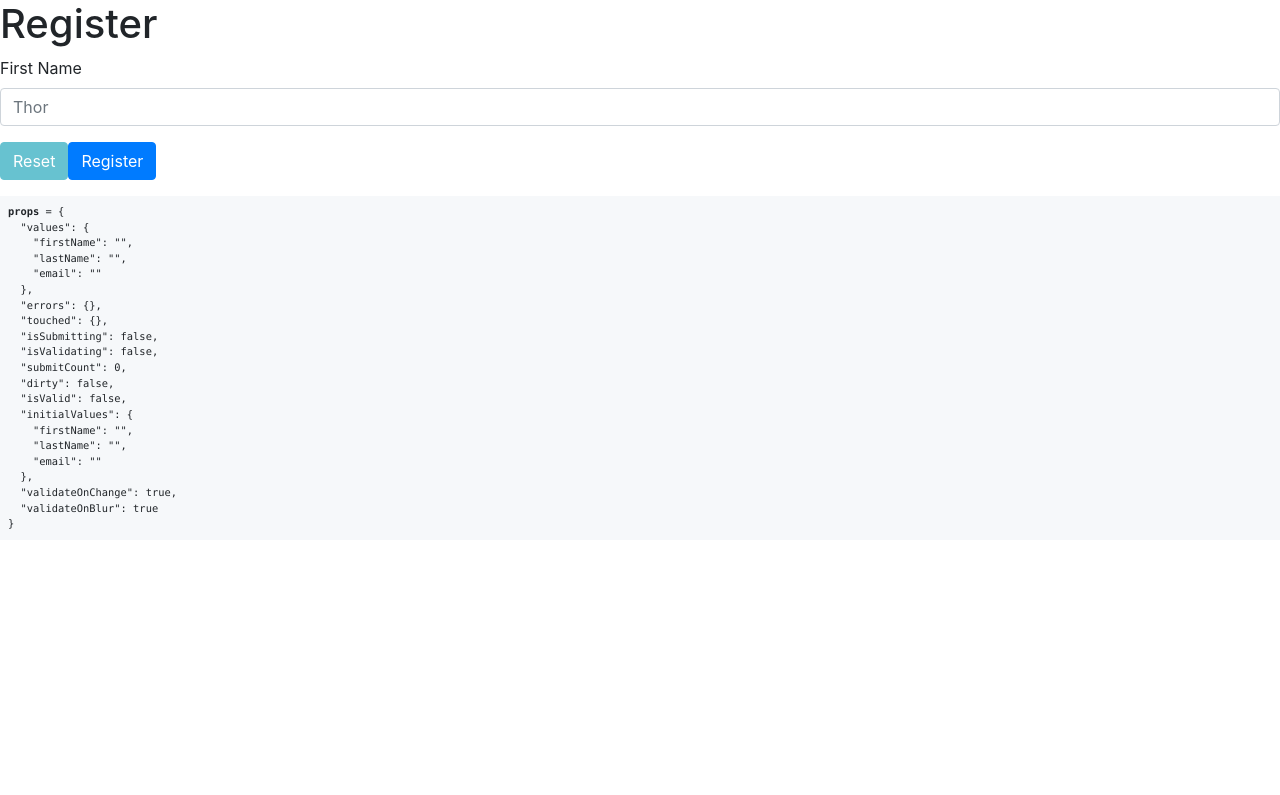
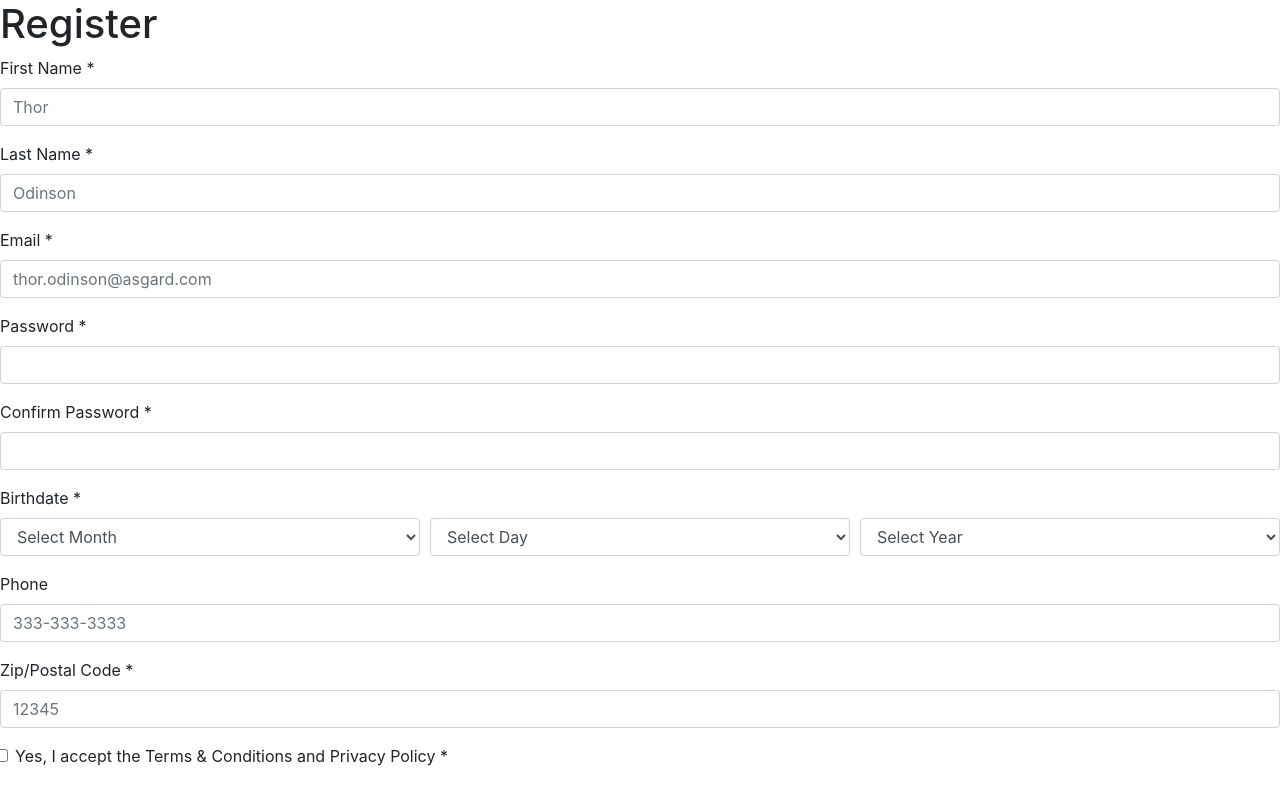
Before and after one commit to iliandy/711-register, a React (Create React App) app: page / in a window 1280 px wide. Shown: the top 795 px of the page. Built offline with nearby package versions, Linux system fonts and the light colour scheme.

Commit message:
Added all form inputs w/ validation, need to fix country radio buttons.

```diff
--- a/src/App.js
+++ b/src/App.js
@@ -2,22 +2,69 @@ import React from "react"
 import { Formik } from "formik"
 import * as Yup from "yup"
 import Button from "react-bootstrap/Button"
+import Col from "react-bootstrap/Col"
 import Form from "react-bootstrap/Form"
 import { DisplayFormikState } from "./helper"
 
 const schema = Yup.object().shape({
-  firstName: Yup.string().required("Required"),
-  // lastName: Yup.string().required("Required"),
-  // email: Yup.string()
-  //   .email("Invalid email")
-  //   .required("Required"),
+  firstName: Yup.string().required("First Name is required"),
+  lastName: Yup.string().required("Last Name is required"),
+  email: Yup.string()
+    .email("Invalid email")
+    .required("Email is required"),
+  password: Yup.string().required("Password is required"),
+  confirmPassword: Yup.string()
+    .oneOf([Yup.ref("password"), null], "Passwords don't match")
+    .required("Confirm Password is required"),
+  birthMon: Yup.number().required("Birth Month is required"),
+  birthDay: Yup.number().required("Birth Day is required"),
+  birthYear: Yup.number().required("Birth Year is required"),
+  phone: Yup.number().typeError("Invalid phone number"),
+  // country: Yup.string().required("Country is required"),
+  zip: Yup.number().required("Zip code is required"),
+  terms: Yup.boolean().oneOf(
+    [true],
+    "Must accept terms & conditions and privacy policy"
+  ),
+  offers: Yup.boolean(),
 })
 
 const initialValues = {
   firstName: "",
   lastName: "",
   email: "",
+  password: "",
+  confirmPassword: "",
+  birthMon: "",
+  birthDay: "",
+  birthYear: "",
+  phone: "",
+  country: "",
+  zip: "",
+  terms: false,
+  offers: false,
 }
+
+const birthMonths = [
+  "Jan",
+  "Feb",
+  "Mar",
+  "Apr",
+  "May",
+  "Jun",
+  "Jul",
+  "Aug",
+  "Sep",
+  "Oct",
+  "Nov",
+  "Dec",
+]
+const birthDays = Array(31)
+  .fill(1)
+  .map((x, y) => x + y)
+const birthYears = Array(100)
+  .fill(1935)
+  .map((x, y) => x + y)
 
 const App = () => (
   <div>
@@ -46,7 +93,7 @@ const App = () => (
         return (
           <Form onSubmit={handleSubmit}>
             <Form.Group controlId="validationFormikFirstName">
-              <Form.Label>First Name</Form.Label>
+              <Form.Label>First Name *</Form.Label>
               <Form.Control
                 type="text"
                 name="firstName"
@@ -60,6 +107,221 @@ const App = () => (
               {errors.firstName && touched.firstName && (
                 <div>{errors.firstName}</div>
               )}
+            </Form.Group>
+            <Form.Group controlId="validationFormikLastName">
+              <Form.Label>Last Name *</Form.Label>
+              <Form.Control
+                type="text"
+                name="lastName"
+                value={values.lastName}
+                placeholder="Odinson"
+                onBlur={handleBlur}
+                onChange={handleChange}
+                isValid={touched.lastName && !errors.lastName}
+                isInvalid={errors.lastName}
+              />
+              {errors.lastName && touched.lastName && (
+                <div>{errors.lastName}</div>
+              )}
+            </Form.Group>
+            <Form.Group controlId="validationFormikEmail">
+              <Form.Label>Email *</Form.Label>
+              <Form.Control
+                type="text"
+                name="email"
+                value={values.email}
+                placeholder="thor.odinson@asgard.com"
+                onBlur={handleBlur}
+                onChange={handleChange}
+                isValid={touched.email && !errors.email}
+                isInvalid={errors.email}
+              />
+              {errors.email && touched.email && <div>{errors.email}</div>}
+            </Form.Group>
+            <Form.Group controlId="validationFormikPassword">
+              <Form.Label>Password *</Form.Label>
+              <Form.Control
+                type="password"
+                name="password"
+                value={values.password}
+                onBlur={handleBlur}
+                onChange={handleChange}
+                isValid={touched.password && !errors.password}
+                isInvalid={errors.password}
+              />
+              {errors.password && touched.password && (
+                <div>{errors.password}</div>
+              )}
+            </Form.Group>
+            <Form.Group controlId="validationFormikConfirmPassword">
+              <Form.Label>Confirm Password *</Form.Label>
+              <Form.Control
+                type="password"
+                name="confirmPassword"
+                value={values.confirmPassword}
+                onBlur={handleBlur}
+                onChange={handleChange}
+                isValid={touched.confirmPassword && !errors.confirmPassword}
+                isInvalid={errors.confirmPassword}
+              />
+              {errors.confirmPassword && touched.confirmPassword && (
+                <div>{errors.confirmPassword}</div>
+              )}
+            </Form.Group>
+            <Form.Label htmlFor="birthMon">Birthdate *</Form.Label>
+            <Form.Row>
+              <Form.Group as={Col} md="4" controlId="validationFormikBirthMon">
+                <Form.Control
+                  as="select"
+                  id="birthMon"
+                  name="birthMon"
+                  value={values.birthMon}
+                  onBlur={handleBlur}
+                  onChange={handleChange}
+                  isValid={touched.birthMon && !errors.birthMon}
+                  isInvalid={errors.birthMon}
+                >
+                  <option value="" selected disabled hidden>
+                    Select Month
+                  </option>
+                  {birthMonths.map((month, index) => (
+                    <option value={index}>{month}</option>
+                  ))}
+                </Form.Control>
+                {errors.birthMon && touched.birthMon && (
+                  <div>{errors.birthMon}</div>
+                )}
+              </Form.Group>
+              <Form.Group as={Col} md="4" controlId="validationFormikBirthDay">
+                <Form.Control
+                  as="select"
+                  name="birthDay"
+                  value={values.birthDay}
+                  onBlur={handleBlur}
+                  onChange={handleChange}
+                  isValid={touched.birthDay && !errors.birthDay}
+                  isInvalid={errors.birthDay}
+                >
+                  <option value="" selected disabled hidden>
+                    Select Day
+                  </option>
+                  {birthDays.map((day) => (
+                    <option value={day}>{day}</option>
+                  ))}
+                </Form.Control>
+                {errors.birthDay && touched.birthDay && (
+                  <div>{errors.birthDay}</div>
+                )}
+              </Form.Group>
+              <Form.Group as={Col} md="4" controlId="validationFormikBirthYear">
+                <Form.Control
+                  as="select"
+                  name="birthYear"
+                  value={values.birthYear}
+                  onBlur={handleBlur}
+                  onChange={handleChange}
+                  isValid={touched.birthYear && !errors.birthYear}
+                  isInvalid={errors.birthYear}
+                >
+                  <option value="" selected disabled hidden>
+                    Select Year
+                  </option>
+                  {birthYears.map((year) => (
+                    <option value={year}>{year}</option>
+                  ))}
+                </Form.Control>
+                {errors.birthYear && touched.birthYear && (
+                  <div>{errors.birthYear}</div>
+                )}
+              </Form.Group>
+            </Form.Row>
+            <Form.Group controlId="validationFormikPhone">
+              <Form.Label>Phone</Form.Label>
+              <Form.Control
+                type="number"
+                name="phone"
+                value={values.phone}
+                placeholder="333-333-3333"
+                onBlur={handleBlur}
+                onChange={handleChange}
+                isValid={touched.phone && !errors.phone}
+                isInvalid={errors.phone}
+              />
+              {errors.phone && touched.phone && <div>{errors.phone}</div>}
+            </Form.Group>
+            {/* <Form.Group controlId="country">
+              <Form.Label>Country *</Form.Label>
+              <Form.Row>
+                <Form.Check
+                  type="radio"
+                  name={values.country}
+                  value="usa"
+                  onBlur={handleBlur}
+                  onChange={handleChange}
+                  isValid={touched.country && !errors.country}
+                  isInvalid={errors.country}
+                />
+                <span>usa img</span>
+                <Form.Check
+                  type="radio"
+                  name={values.country}
+                  value="can"
+                  onBlur={handleBlur}
+                  onChange={handleChange}
+                  isValid={touched.country && !errors.country}
+                  isInvalid={errors.country}
+                />
+                <span>can img</span>
+              </Form.Row>
+              {errors.country && touched.country && <div>{errors.country}</div>}
+            </Form.Group> */}
+            <Form.Group controlId="validationFormikZip">
+              <Form.Label>Zip/Postal Code *</Form.Label>
+              <Form.Control
+                type="number"
+                name="zip"
+                value={values.zip}
+                placeholder="12345"
+                onBlur={handleBlur}
+                onChange={handleChange}
+                isValid={touched.zip && !errors.zip}
+                isInvalid={errors.zip}
+              />
+              {errors.zip && touched.zip && <div>{errors.zip}</div>}
+            </Form.Group>
+            <Form.Group controlId="validationFormikTerms">
+              <Form.Row>
+                <Form.Check
+                  type="checkbox"
+                  name="terms"
+                  checked={values.terms}
+                  onBlur={handleBlur}
+                  onChange={handleChange}
+                  isValid={touched.terms && !errors.terms}
+                  isInvalid={errors.terms}
+                />
+                <Form.Label>
+                  Yes, I accept the Terms & Conditions and Privacy Policy *
+                </Form.Label>
+              </Form.Row>
+              {errors.terms && touched.terms && <div>{errors.terms}</div>}
+            </Form.Group>
+            <Form.Group controlId="validationFormikOffers">
+              <Form.Row>
+                <Form.Check
+                  type="checkbox"
+                  name="offers"
+                  checked={values.offers}
+                  onBlur={handleBlur}
+                  onChange={handleChange}
+                  isValid={touched.offers && !errors.offers}
+                  isInvalid={errors.offers}
+                />
+                <Form.Label>
+                  Yes, I'd like to receive news and special offers
+                </Form.Label>
+              </Form.Row>
+              {/* {errors.offers && touched.offers && <div>{errors.offers}</div>} */}
             </Form.Group>
             <Button
               variant="info"
--- a/src/helper.js
+++ b/src/helper.js
@@ -2,7 +2,6 @@ import React from "react"
 
 export const DisplayFormikState = (props) => (
   <div style={{ margin: "1rem 0" }}>
-    <h3 style={{ fontFamily: "monospace" }} />
     <pre
       style={{
         background: "#f6f8fa",
```
